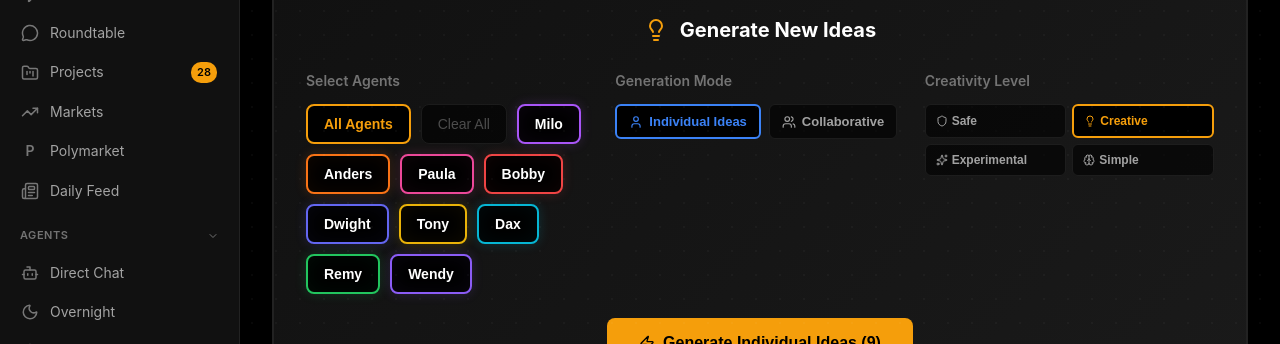
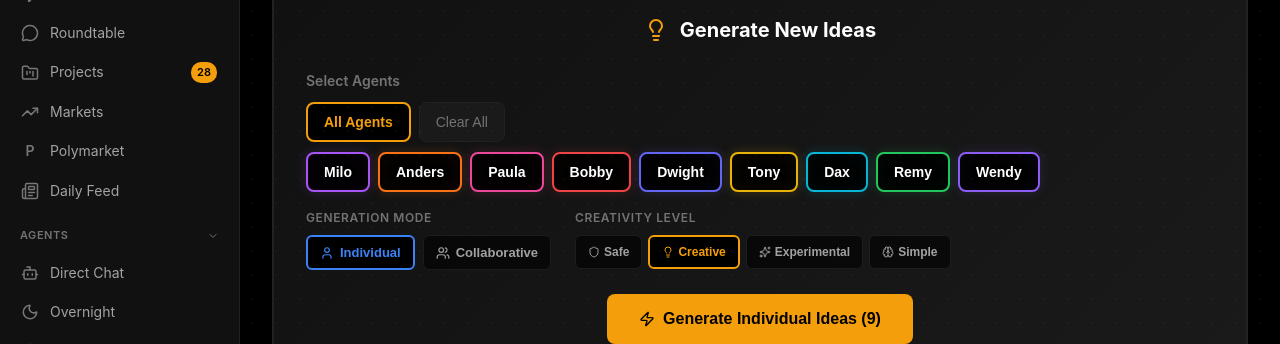
Before and after one commit to Milobuilds45/dbtech45, a Next.js app: page /os/agents/saas in a window 1280 px wide. Shown: the part 169-513 px from the top of the page. Built offline with nearby package versions, Linux system fonts and the light colour scheme; no server answers.

Commit message:
fix: cleaner layout for idea generator
- Clear All button now has dark gray background
- Stacked layout: All Agents + Clear All on top row
- Agent buttons in their own row
- Mode + Creativity sections side by side below
- Cleaner visual hierarchy

```diff
--- a/src/app/(dashboard)/os/agents/saas/page.tsx
+++ b/src/app/(dashboard)/os/agents/saas/page.tsx
@@ -683,13 +683,14 @@ export default function MillionDollarSaas() {
             Generate New Ideas
           </h3>
 
-          <div style={{ display: 'grid', gridTemplateColumns: 'repeat(auto-fit, minmax(250px, 1fr))', gap: '20px', marginBottom: '24px' }}>
-            {/* Agent Selection */}
+          <div style={{ display: 'flex', flexDirection: 'column', gap: '16px', marginBottom: '24px' }}>
+            {/* Agent Selection - Stacked Layout */}
             <div>
-              <label style={{ color: brand.smoke, fontSize: '14px', fontWeight: 600, display: 'block', marginBottom: '12px' }}>
+              <label style={{ color: brand.smoke, fontSize: '14px', fontWeight: 600, display: 'block', marginBottom: '10px' }}>
                 Select Agents
               </label>
-              <div style={{ display: 'flex', gap: '10px', flexWrap: 'wrap' }}>
+              {/* All Agents + Clear All row */}
+              <div style={{ display: 'flex', gap: '8px', marginBottom: '10px' }}>
                 <button
                   onClick={() => setSelectedAgents(AGENTS.map(a => a.id))}
                   style={{
@@ -712,7 +713,7 @@ export default function MillionDollarSaas() {
                 <button
                   onClick={() => setSelectedAgents([])}
                   style={{
-                    background: brand.void,
+                    background: brand.graphite,
                     color: brand.smoke,
                     border: `1px solid ${brand.border}`,
                     borderRadius: '8px',
@@ -721,11 +722,13 @@ export default function MillionDollarSaas() {
                     fontWeight: 500,
                     cursor: 'pointer',
                     transition: 'all 0.2s ease',
-                    opacity: 0.6,
                   }}
                 >
                   Clear All
                 </button>
+              </div>
+              {/* Agents grid */}
+              <div style={{ display: 'flex', gap: '8px', flexWrap: 'wrap' }}>
                 {AGENTS.map(agent => (
                   <button
                     key={agent.id}
@@ -766,9 +769,11 @@ export default function MillionDollarSaas() {
               </div>
             </div>
 
+            {/* Mode + Creativity Row */}
+            <div style={{ display: 'flex', gap: '24px', flexWrap: 'wrap' }}>
               {/* Mode Selection */}
               <div>
-              <label style={{ color: brand.smoke, fontSize: '14px', fontWeight: 600, display: 'block', marginBottom: '12px' }}>
+                <label style={{ color: brand.smoke, fontSize: '12px', fontWeight: 600, display: 'block', marginBottom: '8px', textTransform: 'uppercase', letterSpacing: '0.05em' }}>
                   Generation Mode
                 </label>
                 <div style={{ display: 'flex', gap: '8px' }}>
@@ -791,7 +796,7 @@ export default function MillionDollarSaas() {
                     }}
                   >
                     <User size={14} />
-                  Individual Ideas
+                    Individual
                   </button>
                   <button
                     onClick={() => setIdeaMode('collaborative')}
@@ -819,10 +824,10 @@ export default function MillionDollarSaas() {
 
               {/* Creativity Level */}
               <div>
-              <label style={{ color: brand.smoke, fontSize: '14px', fontWeight: 600, display: 'block', marginBottom: '12px' }}>
+                <label style={{ color: brand.smoke, fontSize: '12px', fontWeight: 600, display: 'block', marginBottom: '8px', textTransform: 'uppercase', letterSpacing: '0.05em' }}>
                   Creativity Level
                 </label>
-              <div style={{ display: 'grid', gridTemplateColumns: 'repeat(2, 1fr)', gap: '6px' }}>
+                <div style={{ display: 'flex', gap: '6px', flexWrap: 'wrap' }}>
                   {[
                     { value: 'safe', label: 'Safe', icon: Shield, color: brand.smoke },
                     { value: 'creative', label: 'Creative', icon: Lightbulb, color: brand.amber },
@@ -840,7 +845,7 @@ export default function MillionDollarSaas() {
                           color: isSelected ? level.color : brand.white,
                           border: isSelected ? `2px solid ${level.color}` : `1px solid ${brand.border}`,
                           borderRadius: '6px',
-                        padding: '8px 10px',
+                          padding: '8px 12px',
                           fontSize: '12px',
                           fontWeight: 600,
                           cursor: 'pointer',
@@ -856,6 +861,7 @@ export default function MillionDollarSaas() {
                       </button>
                     );
                   })}
+                </div>
               </div>
             </div>
           </div>
```
Lines whose indentation alone changed are shown as unchanged.
